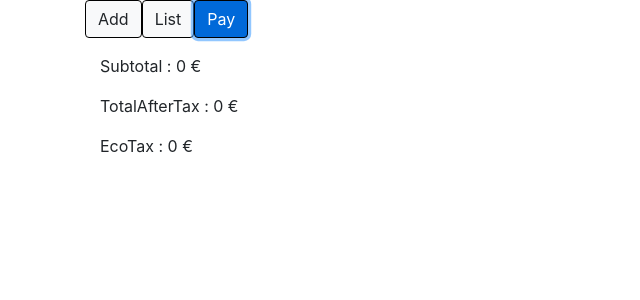
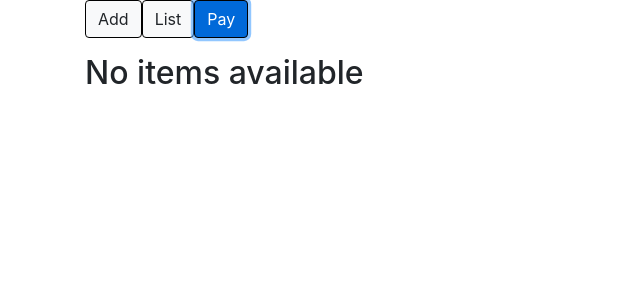
Before and after one commit to MoustaphaTall/konexio_bakery, a React (Create React App) app: page / in a window 1280 px wide. Both pictures are taken after a click on the button "Pay". Shown: the top 300 px of the page, without its empty margins (0-640 px from the left). Built offline with nearby package versions, Linux system fonts and the light colour scheme.

Commit message:
add input validation, tweak total price calculations

```diff
--- a/src/components/Add.js
+++ b/src/components/Add.js
@@ -7,32 +7,13 @@ class Add extends Component {
 
         this.state = {
             input: "",
-            price: 1
+            price: 1,
+            inputInvalid: null
         }
 
         this.onInputItems = this.onInputItems.bind(this);
         this.onSlidePrices = this.onSlidePrices.bind(this);
         this.onSubmit = this.onSubmit.bind(this);
-    }
-
-    renderForm() {
-        return (
-            <form>
-                <div className="form-group row">
-                    <input
-                        type="text"
-                        value={this.state.input}
-                        className="form-control col-8"
-                        placeholder="Item"
-                        onChange={this.onInputItems}
-                    />
-                    <button
-                        type="reset"
-                        className="btn btn-primary"
-                        onClick={this.onSubmit}>Add</button>
-                </div>
-            </form>
-        );
     }
 
     onInputItems(evt) {
@@ -49,11 +30,38 @@ class Add extends Component {
     }
 
     onSubmit() {
+        if (!this.state.input) {
+            this.setState({
+                inputInvalid: "is-invalid"
+            });
+            return;
+        }
         this.props.onAdd(this.state.price, this.state.input);
         this.setState({
             input: "",
             price: 1
         });
+    }
+
+    renderForm() {
+        const inputInvalid = this.state.inputInvalid;
+        return (
+            <form>
+                <div className="form-group row">
+                    <input
+                        type="text"
+                        value={this.state.input}
+                        className={`form-control col-8 ${inputInvalid}`}
+                        placeholder="Item"
+                        onChange={this.onInputItems}
+                    />
+                    <button
+                        type="reset"
+                        className="btn btn-primary"
+                        onClick={this.onSubmit}>Add</button>
+                </div>
+            </form>
+        );
     }
 
     render() {
--- a/src/components/Pay.js
+++ b/src/components/Pay.js
@@ -14,6 +14,16 @@ class Pay extends Component {
         }
     }
 
+    componentDidMount() {
+        const items = this.props.items;
+        const basket = this.state.basket;
+        items.map(item => basket.push({ name: item.name, price: item.price }));
+        // console.log("basket", basket);
+        this.setState({
+            basket
+        });
+    }
+
     onClickProduct(name, price) {
         let total = this.state.total;
         let totalVat = this.state.totalVat;
@@ -22,7 +32,8 @@ class Pay extends Component {
         const ecoTax = 0.03;
 
         total += price;
-        totalAfterTax += price + ecoTax - ((price + ecoTax) * 20 / 100)
+        const totalAfterTaxRaw = price + ecoTax - ((price + ecoTax) * 20 / 100);
+        totalAfterTax += parseInt(totalAfterTaxRaw * 100) / 100;
         totalEcoTax += ecoTax;
 
         this.setState({
@@ -32,15 +43,6 @@ class Pay extends Component {
         });
     }
 
-    componentDidMount() {
-        const items = this.props.items;
-        const basket = this.state.basket;
-        items.map(item => basket.push({ name: item.name, price: item.price }));
-        // console.log("basket", basket);
-        this.setState({
-            basket
-        });
-    }
 
     renderCards() {
         const basket = this.state.basket;
@@ -55,15 +57,26 @@ class Pay extends Component {
         });
     }
 
+    renderTotal() {
+        const basket = this.state.basket;
+        if (basket.length === 0) {
+            return <h2>No items available</h2>
+        }
+
+        return (
+            <div className="col-12" style={{ textAlign: "right", fontSize: "1.3em" }}>
+                <p>Subtotal : {this.state.total} €</p>
+                <p>Total After Tax : {this.state.totalAfterTax} €</p>
+                <p>EcoTax : {this.state.totalEcoTax} €</p>
+            </div>
+        );
+    }
+
     render() {
         return (
             <div className="container">
                 <div className="row">
-                    <div className="col">
-                        <p>Subtotal : {this.state.total} €</p>
-                        <p>TotalAfterTax : {this.state.totalAfterTax} €</p>
-                        <p>EcoTax : {this.state.totalEcoTax} €</p>
-                    </div>
+                    {this.renderTotal()}
                 </div>
                 <div className="row">
                     {this.renderCards()}
--- a/src/components/products/Card.js
+++ b/src/components/products/Card.js
@@ -23,7 +23,11 @@ class Card extends Component {
         return (
             <div className="col-6">
                 <button className="btn btn-light" onClick={this.props.onClickFn}>
-                    <img className="img-fluid" style={{ height: 250 }} src={this.state.source ? this.state.source : specimen} alt="product" />
+                    <img
+                        className="img-fluid"
+                        src={this.state.source ? this.state.source : specimen}
+                        alt="product"
+                    />
                 </button>
             </div>
         );
```
